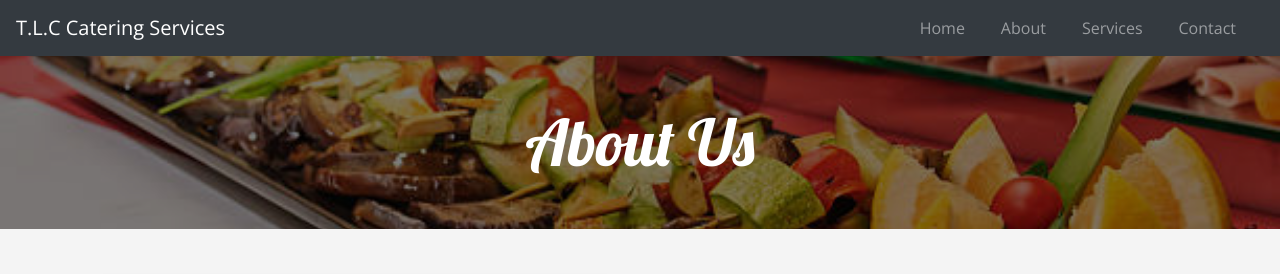
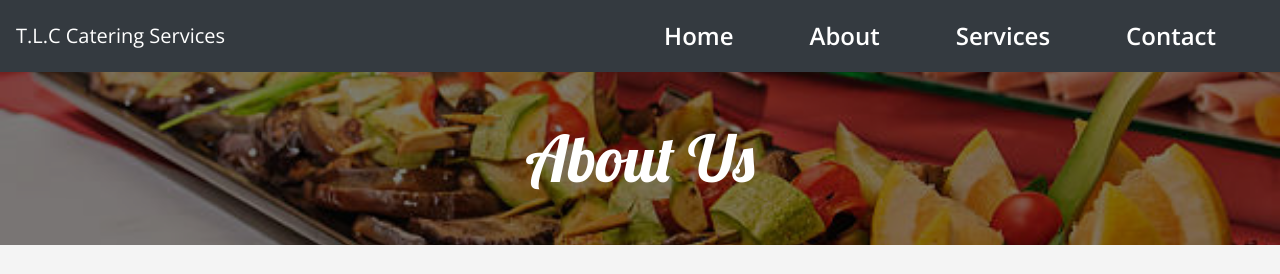
Before and after one commit to Tynoee/T.L.C_Catering_Company_Website, a Flask app: page /about in a window 1280 px wide. Shown: the top 274 px of the page. Run offline with Flask 3, Linux system fonts and the light colour scheme; some libraries are stand-ins or nearby versions.

Commit message:
Made styling changes to style.css

```diff
--- a/static/styles.css
+++ b/static/styles.css
@@ -32,6 +32,34 @@
     z-index: 1;
     position: relative;
 }
+
+header p{
+    color: #ffffff;
+    font-size:x-large;
+    font-family: 'Lobster', cursive;
+    position: relative;
+    z-index: 1;
+    padding: 0 20px;
+
+}
+
+.navbar-dark .navbar-nav .nav-link {
+    color: white;
+    font-weight: bold;
+    border-radius: 25px;
+    font-size: 1.5rem;         /* Larger font size */
+    padding: 10px 18px;        /* Increase clickable area */
+    margin: 0 10px;            /* Spacing between links */
+    border-radius: 25px;
+
+}
+
+.navbar-dark .navbar-nav .nav-link:hover {
+    background-color: #ff4500;
+
+}
+
+
 
 nav ul {
     list-style: none;
```
Also changed, not shown: bookings.db (added).
